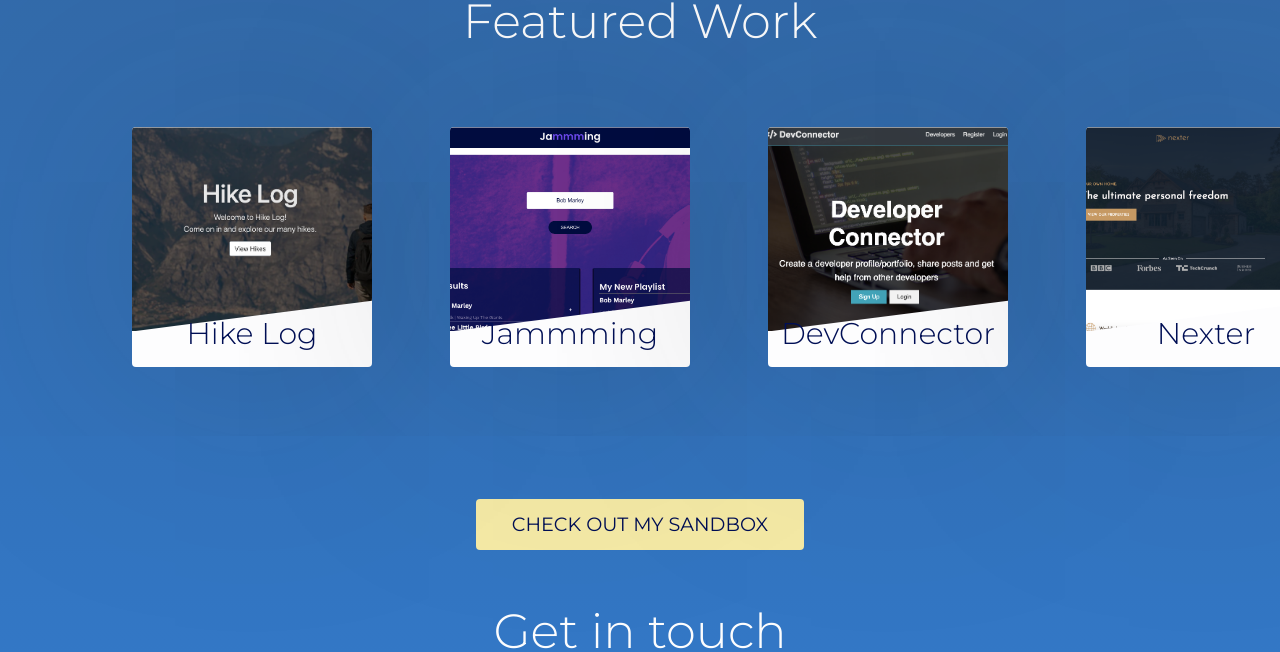
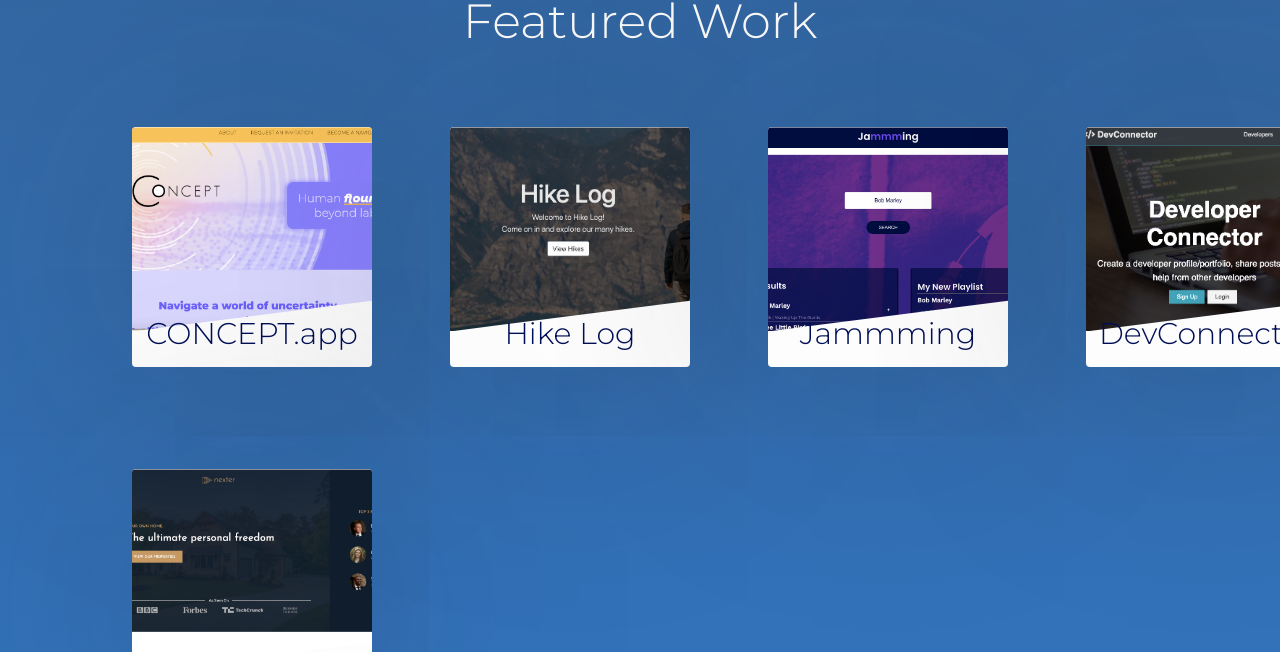
Before and after one commit to damienaries/damienAries, a website: page index.html in a window 1280 px wide. Shown: the part 1733-2385 px from the top of the page. Drawn offline with Linux system fonts and the light colour scheme.

Commit message:
added concept card to index

```diff
--- a/index.html
+++ b/index.html
@@ -140,6 +140,35 @@
             </div>
 
                 <div class="work-container">
+
+                    <div class="card">
+                        <!-- FRONT SIDE: IMG AND TITLE -->
+                        <div class="card-side card-side-front">
+                            <div class="card-img card-img-concept">
+                                <!-- card images added in CSS -->
+                                &nbsp;
+                            </div>
+                            <h4 class="card-title">
+                                CONCEPT.app
+                            </h4>
+                        </div>
+
+                        <!-- BACK SIDE: TECHNOLOGY USED/LEARNED, LINKS AND CREDIT -->
+                        <div class="card-side card-side-back card-side-back-1">
+
+                            <ul class="card-tech-description">
+                                <p>CONCEPT is a purposeful social platform built in React, with Firebase, CSS in JS and other modern tools and libraries, where I have been a development intern, with a distributed role but currently focused on the front end, since January 2021.</p>
+
+                            </ul>
+                            <div class="card-code-links-container">
+                                <a href="https://concept.app" target="_blank" class="card-code-link">See the App</a>
+                            </div>
+                            <p class="card-credit">
+                                Expected public release spring 2021
+                            </p>
+                        </div>
+                    </div>
+
                     <div class="card">
                         <!-- FRONT SIDE: IMG AND TITLE -->
                         <div class="card-side card-side-front">
--- a/sass/components/_card.scss
+++ b/sass/components/_card.scss
@@ -55,6 +55,10 @@
         -webkit-clip-path: polygon(0 0, 100% 0, 100% 85%, 0 100%);
         clip-path: polygon(0 0, 100% 0, 100% 85%, 0 100%);
 
+        &-concept {
+            background-image: url('/img/concept_screenshot.png');
+        }
+
         &-1 {
             background-image: url('/img/hikeLog.png');
         }
@@ -86,11 +90,19 @@
             flex-direction: column;
             align-items: center;
             justify-content: space-around;
+
         ul {
-
             list-style-type: none;
             width: 80%;
             margin: 2rem auto;
+
+            &.card-tech-description {
+                width: 90%;
+                padding: .5rem 0;
+                font-size: 1.2rem;
+                margin: .5rem auto;
+            }
+
 
             li {
                 text-align: center;
```
Also changed, not shown: css/style.css, img/concept_screenshot.png (added).
